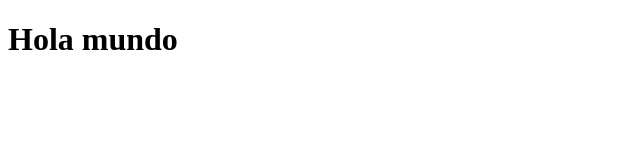
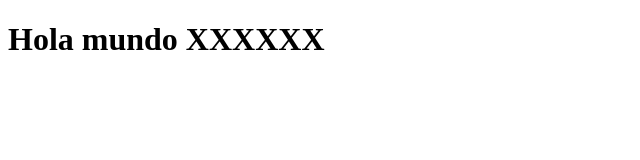
Before and after one commit to gerezpabloazul/prueba01, a plain HTML site: page index.html in a window 1280 px wide. Shown: the whole page, without its empty margins (0-640 px from the left). Drawn offline with Linux system fonts and the light colour scheme.

Commit message:
Cambio texto

```diff
--- a/index.html
+++ b/index.html
@@ -6,7 +6,7 @@
     <title>Document</title>
 </head>
 <body>
-    <h1>Hola mundo
+    <h1>Hola mundo XXXXXX
 
     </h1>
 </body>
```
